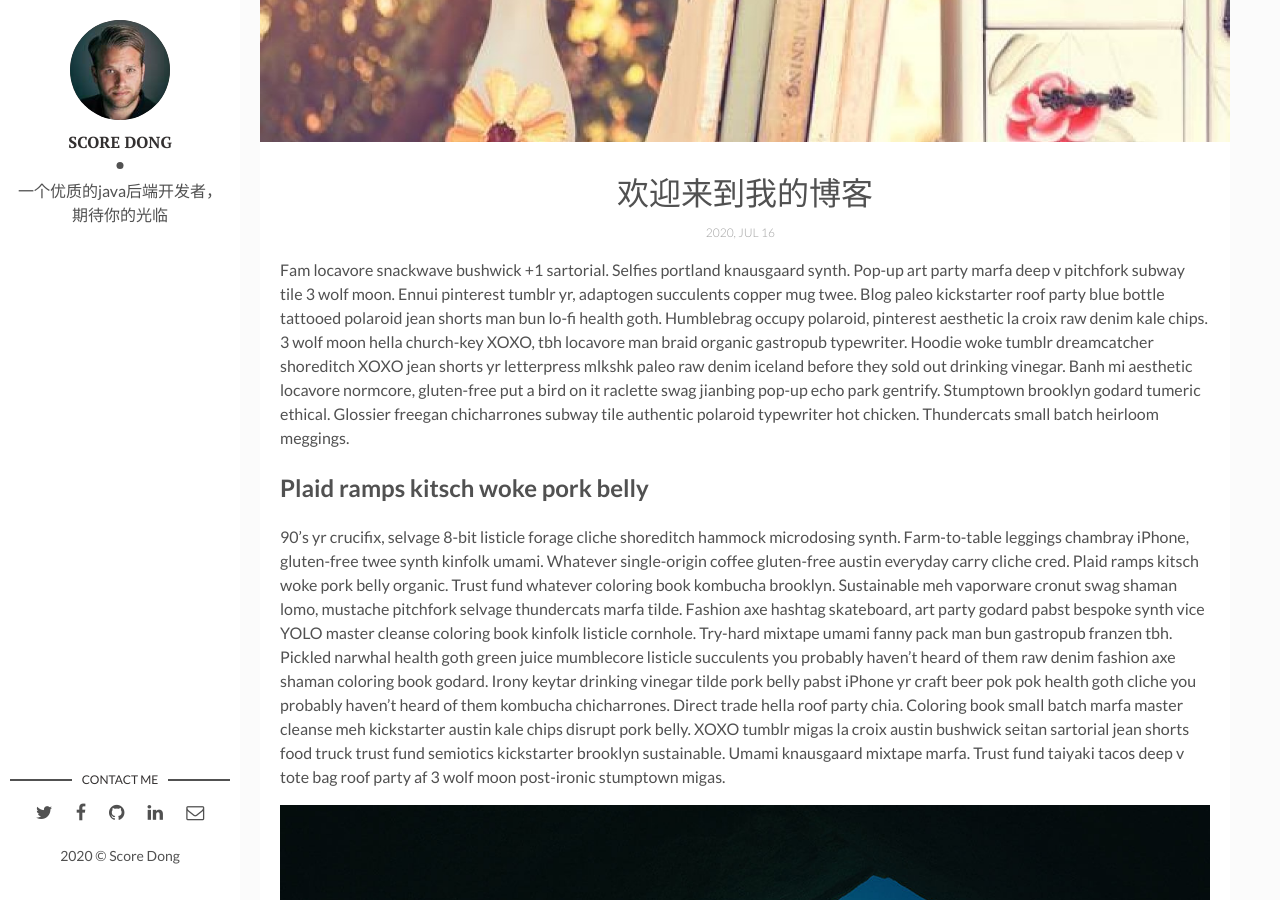
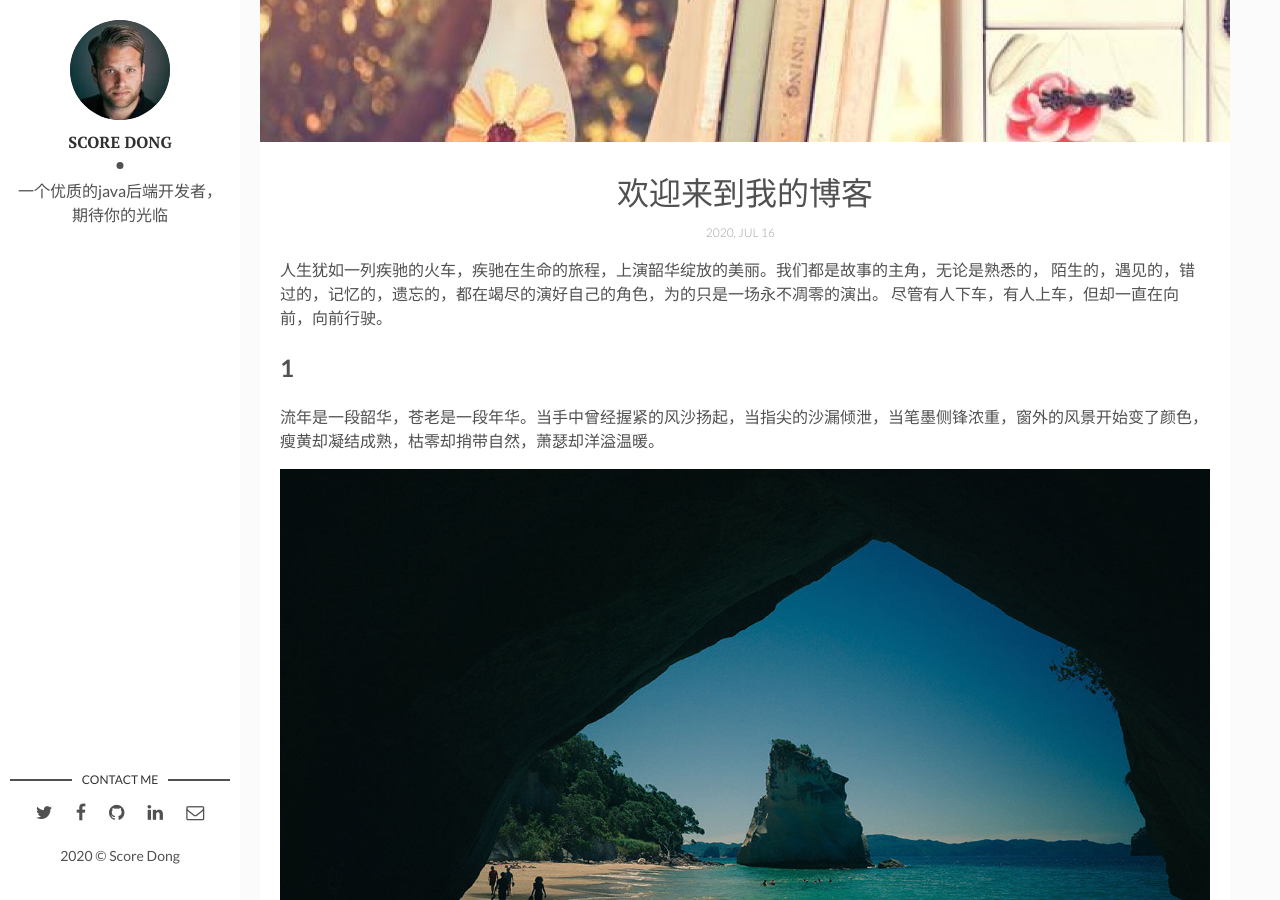
Before and after one commit to ScoreDong/Dslog, a Jekyll site: the page built from _posts/2020-04-06-how-i-rest-from-work.markdown, in a window 1280 px wide and 900 px high, scrolled down 378 px. Built offline with Jekyll 4.4.1, drawn with Linux system fonts in a browser that asks for light colours; comment, search, counter and statistics services are not loaded.

Commit message:
修改文件: _posts/2020-04-06-how-i-rest-from-work.markdown

```diff
--- a/_posts/2020-04-06-how-i-rest-from-work.markdown
+++ b/_posts/2020-04-06-how-i-rest-from-work.markdown
@@ -7,10 +7,10 @@
 fig-caption: # Add figcaption (optional)
 tags: Holidays,Hawaii
 ---
-Fam locavore snackwave bushwick +1 sartorial. Selfies portland knausgaard synth. Pop-up art party marfa deep v pitchfork subway tile 3 wolf moon. Ennui pinterest tumblr yr, adaptogen succulents copper mug twee. Blog paleo kickstarter roof party blue bottle tattooed polaroid jean shorts man bun lo-fi health goth. Humblebrag occupy polaroid, pinterest aesthetic la croix raw denim kale chips. 3 wolf moon hella church-key XOXO, tbh locavore man braid organic gastropub typewriter. Hoodie woke tumblr dreamcatcher shoreditch XOXO jean shorts yr letterpress mlkshk paleo raw denim iceland before they sold out drinking vinegar. Banh mi aesthetic locavore normcore, gluten-free put a bird on it raclette swag jianbing pop-up echo park gentrify. Stumptown brooklyn godard tumeric ethical. Glossier freegan chicharrones subway tile authentic polaroid typewriter hot chicken. Thundercats small batch heirloom meggings.
+ 人生犹如一列疾驰的火车，疾驰在生命的旅程，上演韶华绽放的美丽。我们都是故事的主角，无论是熟悉的， 陌生的，遇见的，错过的，记忆的，遗忘的，都在竭尽的演好自己的角色，为的只是一场永不凋零的演出。 尽管有人下车，有人上车，但却一直在向前，向前行驶。
 
-## Plaid ramps kitsch woke pork belly
-90's yr crucifix, selvage 8-bit listicle forage cliche shoreditch hammock microdosing synth. Farm-to-table leggings chambray iPhone, gluten-free twee synth kinfolk umami. Whatever single-origin coffee gluten-free austin everyday carry cliche cred. Plaid ramps kitsch woke pork belly organic. Trust fund whatever coloring book kombucha brooklyn. Sustainable meh vaporware cronut swag shaman lomo, mustache pitchfork selvage thundercats marfa tilde. Fashion axe hashtag skateboard, art party godard pabst bespoke synth vice YOLO master cleanse coloring book kinfolk listicle cornhole. Try-hard mixtape umami fanny pack man bun gastropub franzen tbh. Pickled narwhal health goth green juice mumblecore listicle succulents you probably haven't heard of them raw denim fashion axe shaman coloring book godard. Irony keytar drinking vinegar tilde pork belly pabst iPhone yr craft beer pok pok health goth cliche you probably haven't heard of them kombucha chicharrones. Direct trade hella roof party chia. Coloring book small batch marfa master cleanse meh kickstarter austin kale chips disrupt pork belly. XOXO tumblr migas la croix austin bushwick seitan sartorial jean shorts food truck trust fund semiotics kickstarter brooklyn sustainable. Umami knausgaard mixtape marfa. Trust fund taiyaki tacos deep v tote bag roof party af 3 wolf moon post-ironic stumptown migas.
+## 1
+流年是一段韶华，苍老是一段年华。当手中曾经握紧的风沙扬起，当指尖的沙漏倾泄，当笔墨侧锋浓重，窗外的风景开始变了颜色，瘦黄却凝结成熟，枯零却捎带自然，萧瑟却洋溢温暖。
 
 ![I and My friends]({{site.baseurl}}/assets/img/we-in-rest.jpg)
 
```
